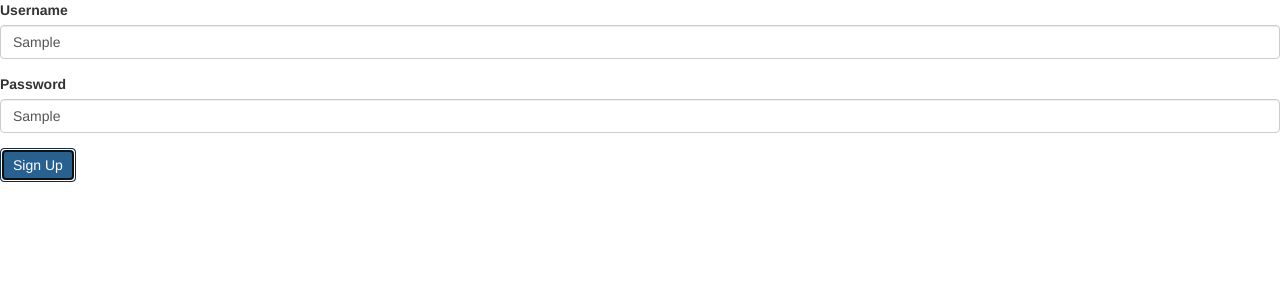
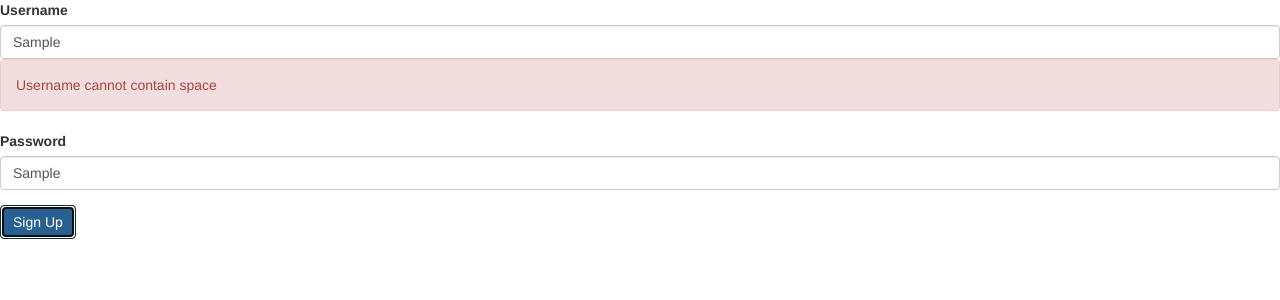
Before and after one commit to LucyBo/first-angular-app, an Angular app: page / in a window 1280 px wide. Both pictures are taken after typing "Sample", "Sample" into the empty fields and a click on the button "Sign Up". Shown: the top 300 px of the page. Built offline with nearby package versions, Linux system fonts and the light colour scheme.

Commit message:
Implementing Custom Validation

```diff
--- a/src/app/signup-form/signup-form.component.html
+++ b/src/app/signup-form/signup-form.component.html
@@ -11,6 +11,7 @@
           class="alert alert-danger">
             <div *ngIf="username.errors.required" class="">Username is required.</div>
             <div *ngIf="username.errors.minlength" class="">Username should be minimum {{username.errors.minlength.requiredLength}} characters</div>
+            <div *ngIf="username.errors.cannotContainSpace" class="">Username cannot contain space</div>
           </div>
   </div>
   <div class="form-group">
--- a/src/app/signup-form/signup-form.component.ts
+++ b/src/app/signup-form/signup-form.component.ts
@@ -1,5 +1,6 @@
 import { Component } from '@angular/core';
 import { FormGroup, FormControl, Validators } from "@angular/forms";
+import { UsernameValidators } from './username.validators';
 
 @Component({
   selector: 'signup-form',
@@ -10,7 +11,8 @@ export class SignupFormComponent {
   form = new FormGroup({
     'username': new FormControl("", [
       Validators.required,
-      Validators.minLength(3)
+      Validators.minLength(3),
+      UsernameValidators.cannotContainSpace
     ]),
     'password': new FormControl("", Validators.required)
   });
--- /dev/null
+++ b/src/app/signup-form/username.validators.ts
@@ -0,0 +1,10 @@
+import {AbstractControl, ValidationErrors} from "@angular/forms";
+
+export class UsernameValidators {
+  static cannotContainSpace(control: AbstractControl) : ValidationErrors | null {
+    if ((control.value as string).indexOf('') >= 0)
+    return { cannotContainSpace: true };
+
+    return null;
+  }
+}
```
